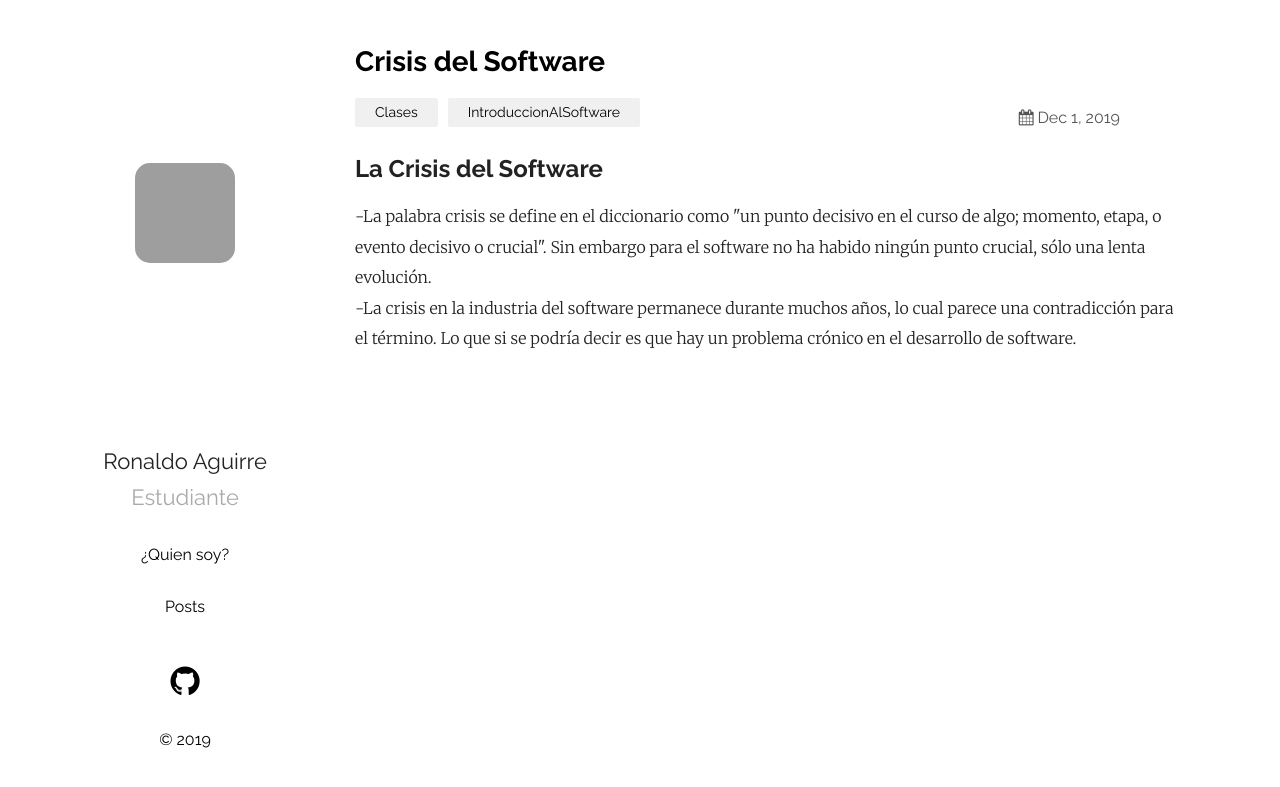
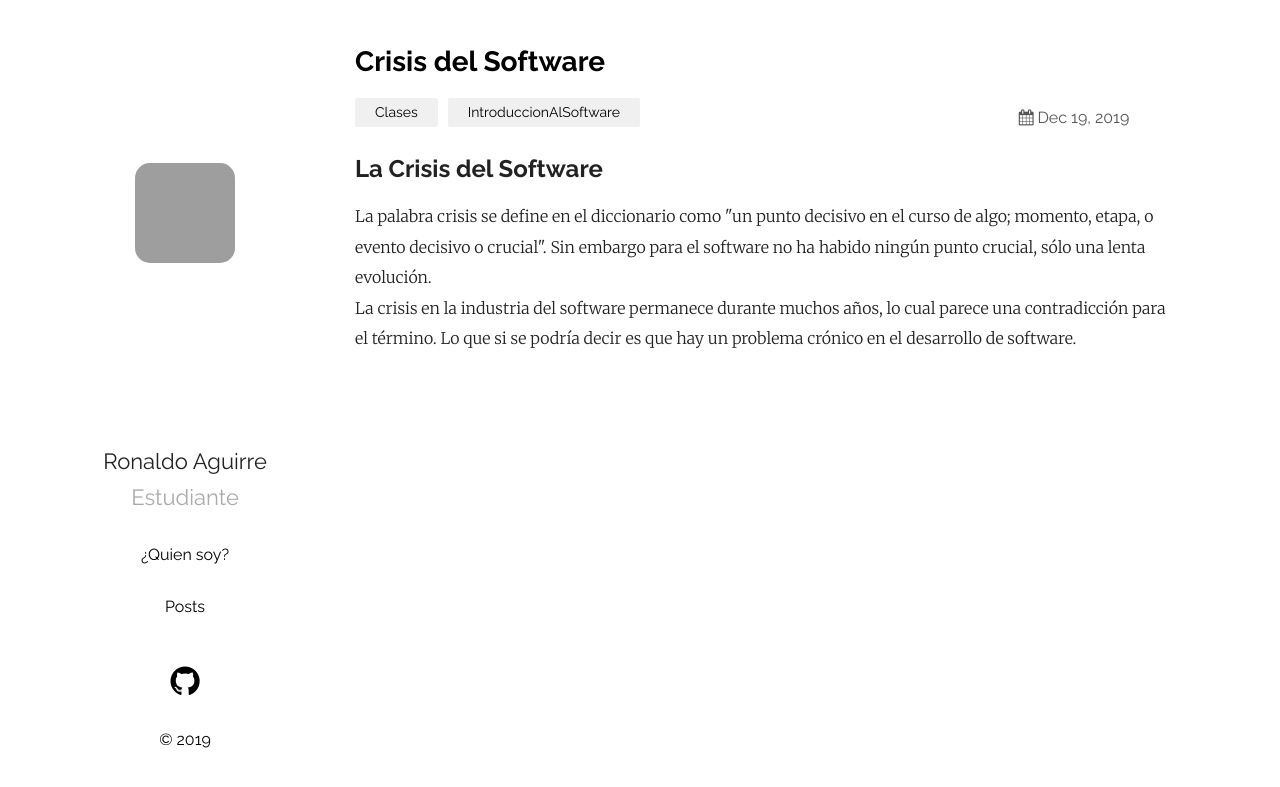
Before and after one commit to RonaldoJa/RonaldoJa.github.io, a Jekyll site: the page built from _posts/2019-03-23-CrisisDelSoft.markdown, in a window 1280 px wide, cut to the strip 0-787 px from the top of the page. Built offline with Jekyll 4.4.1, drawn with Linux system fonts in a browser that asks for light colours; grey boxes are pictures that could not be loaded.

Commit message:
Update 2019-03-23-CrisisDelSoft.markdown

```diff
--- a/_posts/2019-03-23-CrisisDelSoft.markdown
+++ b/_posts/2019-03-23-CrisisDelSoft.markdown
@@ -1,9 +1,9 @@
 ---
 layout: post
 title:  "Crisis del Software"
-date:   2019-12-01 21:13:39 +0530
+date:   2019-12-19 21:14:03 +0530
 categories: Clases IntroduccionAlSoftware
 ---
 <h2>La Crisis del Software</h2>
-  <p>-La palabra crisis se define en el diccionario como "un punto decisivo en el curso de algo; momento, etapa, o evento decisivo o crucial". Sin embargo para el software no ha habido ningún punto crucial, sólo una lenta evolución.<br>
-  -La crisis en la industria del software permanece durante muchos años, lo cual parece una contradicción para el término. Lo que si se podría decir es que hay un problema crónico en el desarrollo de software.</p>
+  <p>La palabra crisis se define en el diccionario como "un punto decisivo en el curso de algo; momento, etapa, o evento decisivo o crucial". Sin embargo para el software no ha habido ningún punto crucial, sólo una lenta evolución.<br>
+  La crisis en la industria del software permanece durante muchos años, lo cual parece una contradicción para el término. Lo que si se podría decir es que hay un problema crónico en el desarrollo de software.</p>
```
